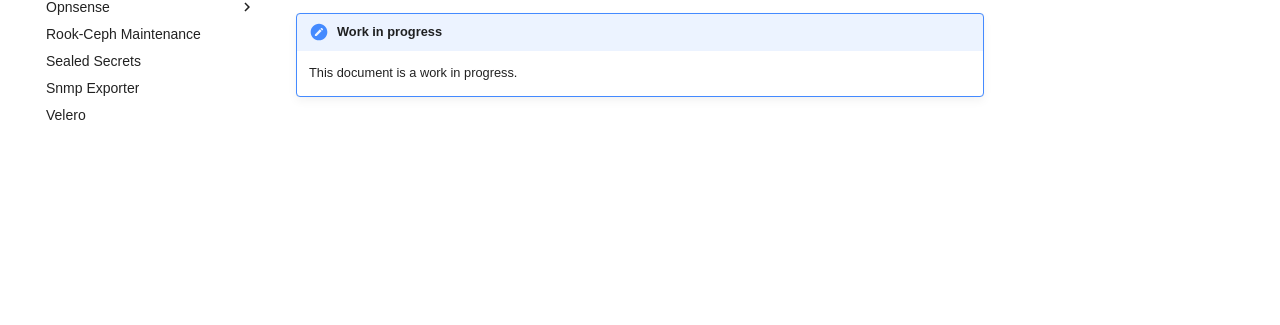
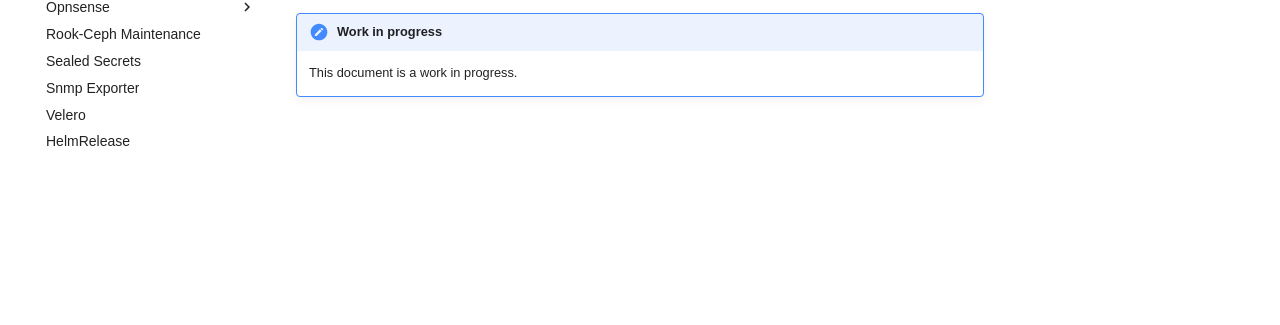
Before and after one commit to duyhenryer/docs, an MkDocs documentation site: the page built from docs/index.md, in a window 1280 px wide. Shown: the part 212-537 px from the top of the page. Built offline with MkDocs 1.6.1 and Material for MkDocs 9.7.7, drawn with Linux system fonts in a browser that asks for light colours; comment, search, counter and statistics services are not loaded.

Commit message:
Update mkdocs.yml

```diff
--- a/mkdocs.yml
+++ b/mkdocs.yml
@@ -57,3 +57,4 @@ nav:
 - Sealed Secrets: sealed-secrets.md
 - Snmp Exporter: snmp-exporter.md
 - Velero: velero.md
+- HelmRelease: helmrelease.md
```
